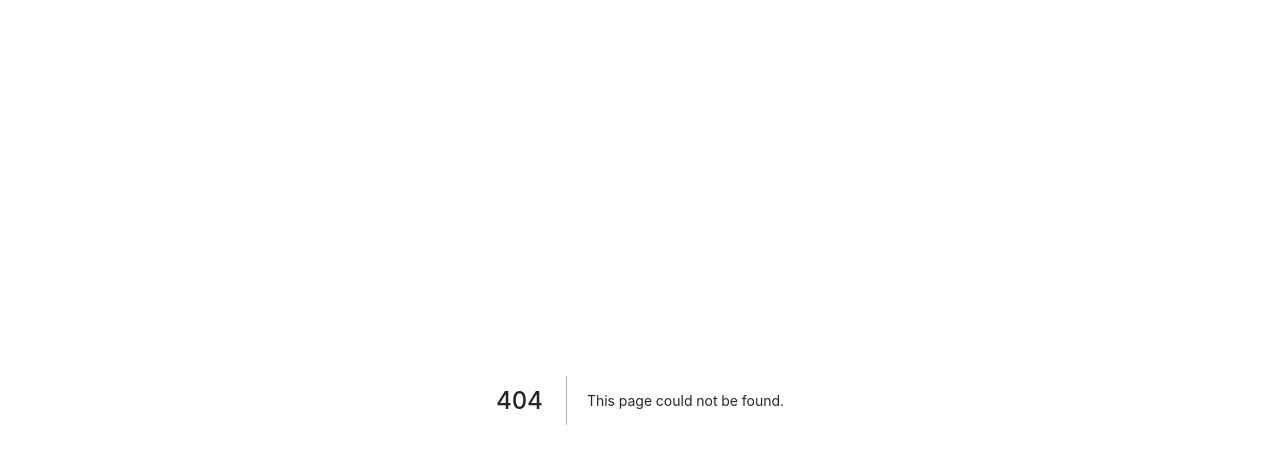
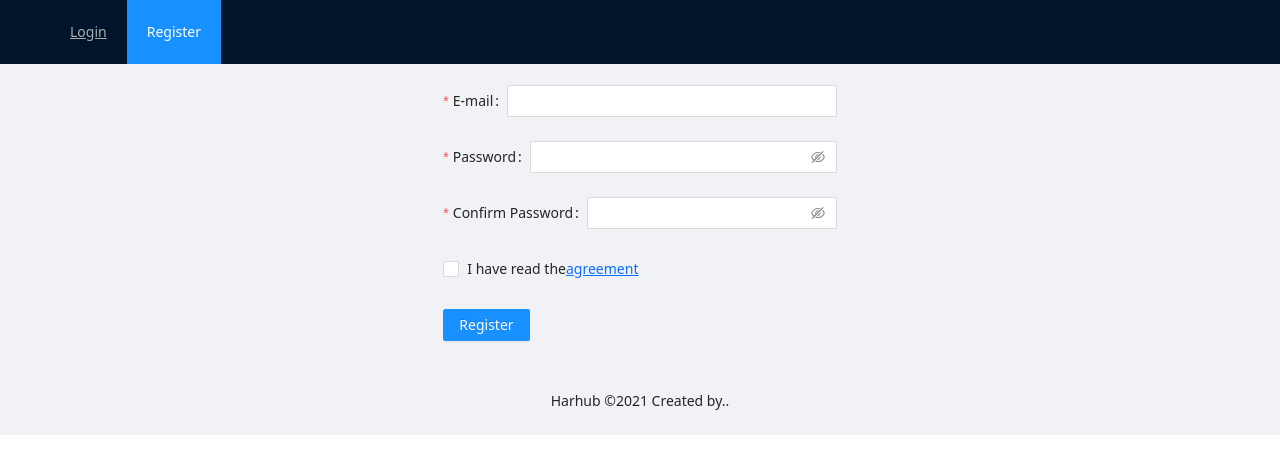
Before and after one commit to sphantom99/www, a Next.js app in the folder Next-Node-Express-PostgreSQL/Client/: page /register in a window 1280 px wide. Before the commit this address had no page. Shown: the top 474 px of the page. Built offline with nearby package versions, Linux system fonts and the light colour scheme.

Commit message:
Fixed router

```diff
--- /dev/null
+++ b/Next-Node-Express-PostgreSQL/Client/pages/register.js
@@ -0,0 +1,130 @@
+import { Layout, Menu, Breadcrumb } from 'antd';
+import { Form, Input, Button, Checkbox } from 'antd';
+import { Row, Col } from 'antd';
+import React, { useState } from 'react';
+const { Header, Content, Footer } = Layout;
+import Link from 'next/link';
+
+export default function landingPage () {
+  return (
+    <Layout className="layout">
+    <Header>
+    <div className="logo" />
+      <Menu theme="dark" mode="horizontal" defaultSelectedKeys={['2']}>
+        <Menu.Item key="1">
+        <Link href="/login">
+            	<a>Login</a>
+          </Link>
+        </Menu.Item>
+        <Menu.Item key="2">Register</Menu.Item>
+      </Menu>
+    </Header>
+    <Content style={{ padding: '0 50px' }}>
+    <Row>
+      <Col span={8}></Col>
+      <Col span={8}><br/></Col>
+      <Col span={8}></Col>
+    </Row>
+    <Row>
+      <Col span={8}></Col>
+      <Col span={8}>
+      <Form>
+      <Form.Item
+        name="email"
+        label="E-mail"
+        rules={[
+          {
+            type: 'email',
+            message: 'The input is not valid E-mail!',
+          },
+          {
+            required: true,
+            message: 'Please input your E-mail!',
+          },
+        ]}
+      >
+        <Input />
+      </Form.Item>
+
+      <Form.Item
+        name="password"
+        label="Password"
+        rules={[
+          {
+            required: true,
+            message: 'Please input your password!',
+          },
+        ]}
+        hasFeedback
+      >
+        <Input.Password />
+      </Form.Item>
+
+      <Form.Item
+        name="confirm"
+        label="Confirm Password"
+        dependencies={['password']}
+        hasFeedback
+        rules={[
+          {
+            required: true,
+            message: 'Please confirm your password!',
+          },
+          ({ getFieldValue }) => ({
+            validator(_, value) {
+              if (!value || getFieldValue('password') === value) {
+                return Promise.resolve();
+              }
+              return Promise.reject(new Error('The two passwords that you entered do not match!'));
+            },
+          }),
+        ]}
+      >
+        <Input.Password />
+      </Form.Item>
+
+
+      <Form.Item
+        name="agreement"
+        valuePropName="checked"
+        rules={[
+          {
+            validator: (_, value) =>
+              value ? Promise.resolve() : Promise.reject(new Error('Should accept agreement')),
+          },
+        ]}
+      >
+        <Checkbox>
+          I have read the
+          <Link href="/agreement">
+            	<a>agreement</a>
+          </Link>
+        </Checkbox>
+      </Form.Item>
+      <Form.Item>
+        <Button type="primary" htmlType="submit">
+          Register
+        </Button>
+      </Form.Item>
+    </Form>
+
+
+
+      </Col>
+      <Col span={8}></Col>
+    </Row>
+
+    <Row>
+      <Col span={8}></Col>
+      <Col span={8}></Col>
+      <Col span={8}></Col>
+    </Row>
+
+
+    </Content>
+    <Footer style={{ textAlign: 'center' }}> Harhub ©2021 Created by..</Footer>
+  </Layout>
+
+  )
+
+}
```
Also changed, not shown: Next-Node-Express-PostgreSQL/Client/pages/agreement.js (added, +29 -0 lines), Next-Node-Express-PostgreSQL/Client/pages/login.js (+2 -8 lines).
